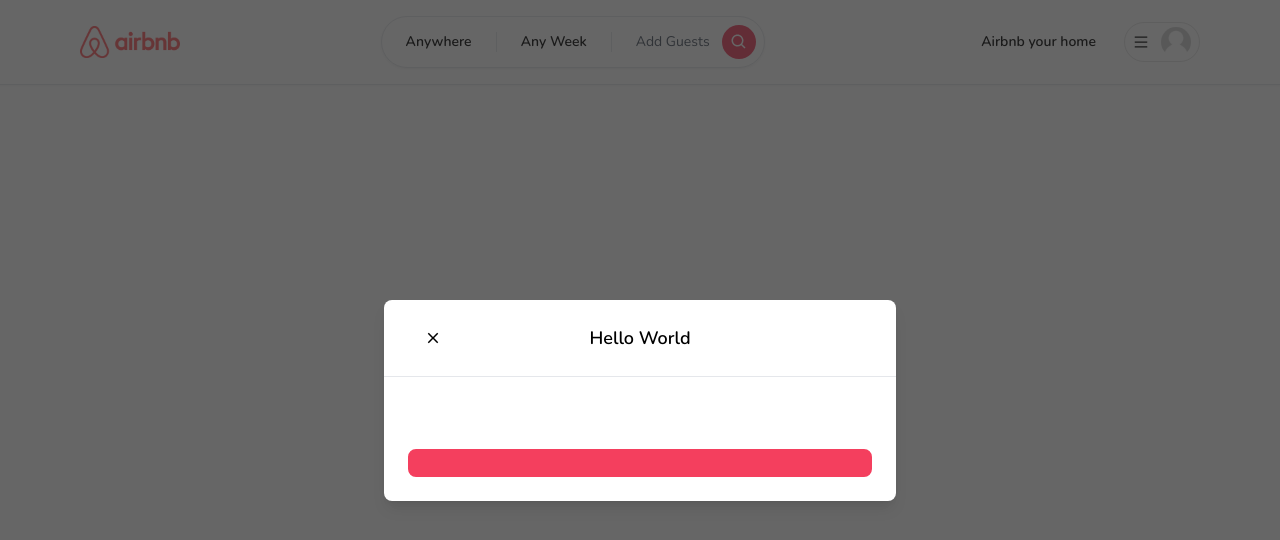
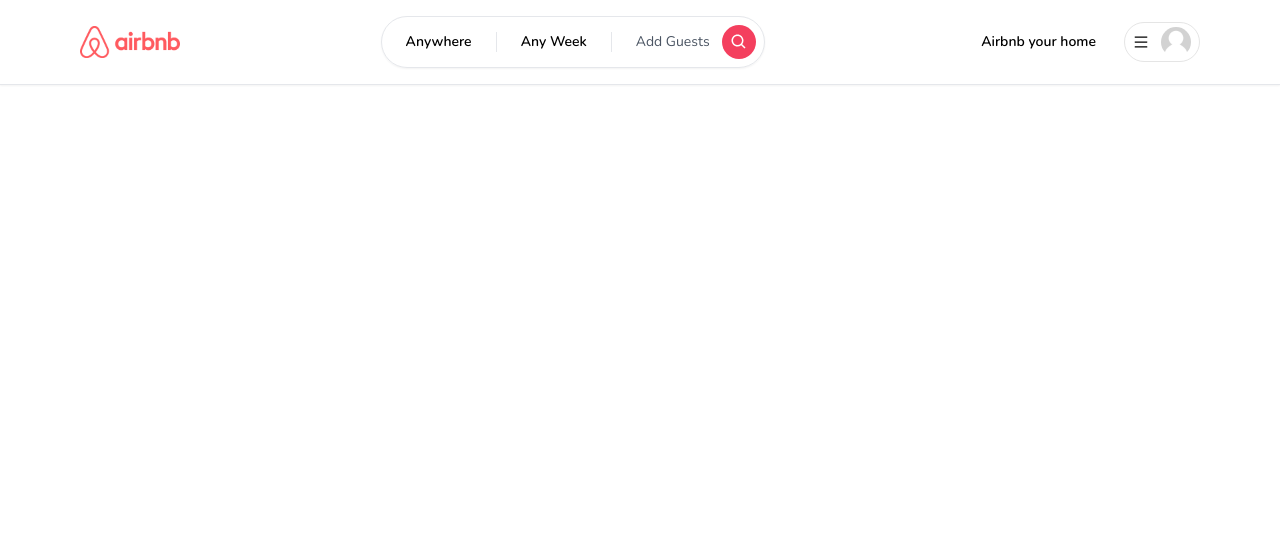
Before and after one commit to achan88/Airbnb-Clone, a Next.js app: page / in a window 1280 px wide. Shown: the top 540 px of the page. Built offline with nearby package versions, Linux system fonts and the light colour scheme.

Commit message:
add registerModal to menu

```diff
--- a/app/components/navbar/UserMenu.tsx
+++ b/app/components/navbar/UserMenu.tsx
@@ -3,9 +3,10 @@ import { AiOutlineMenu } from "react-icons/ai";
 import Avatar from "../Avatar";
 import { useCallback, useState } from "react";
 import MenuItem from "./MenuItem";
+import useRegisterModal from "@/app/hooks/useRegisterModal";
 
 const UserMenu = () => {
-
+    const registerModal = useRegisterModal();
     const[isOpen, setIsOpen] = useState(false);
 
     const toggleOpen = useCallback(() => {
@@ -79,7 +80,7 @@ const UserMenu = () => {
                                     label="Login"
                                 />
                                 <MenuItem
-                                    onClick={() => {}}
+                                    onClick={registerModal.onOpen}
                                     label="Sign up"
                                 />
                             </>
--- a/app/layout.tsx
+++ b/app/layout.tsx
@@ -1,7 +1,8 @@
 import { Nunito } from "next/font/google";
 import "./globals.css";
 import Navbar from "./components/navbar/Navbar";
-import Modal from "./components/modals/Modal";
+import ClientOnly from "./components/ClientOnly";
+import RegisterModal from "./components/modals/RegisterModal";
 
 export const metadata = {
   title: "Airbnb",
@@ -18,8 +19,10 @@ export default function RootLayout({
   return (
     <html lang="en">
       <body className ={font.className}>
-        <Modal title="Hello World" isOpen/>
-        <Navbar />
+        <ClientOnly>
+          <RegisterModal />
+          <Navbar />
+        </ClientOnly>
         {children}
       </body>
     </html>
--- a/package.json
+++ b/package.json
@@ -9,10 +9,13 @@
     "lint": "next lint"
   },
   "dependencies": {
+    "axios": "^1.6.7",
     "next": "14.1.3",
     "react": "^18",
     "react-dom": "^18",
-    "react-icons": "^5.0.1"
+    "react-hook-form": "^7.51.0",
+    "react-icons": "^5.0.1",
+    "zustand": "^4.5.2"
   },
   "devDependencies": {
     "@types/node": "^20",
```
Also changed, not shown: 1 other file (tests, documents, lock files or other folders).
